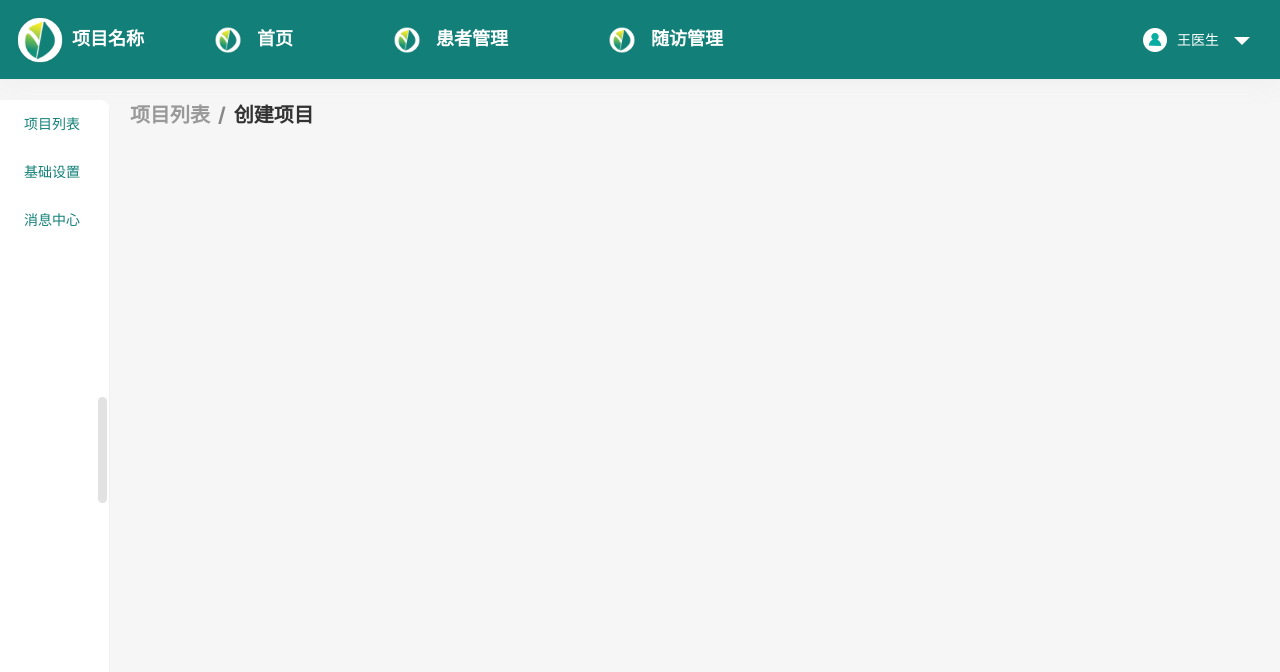
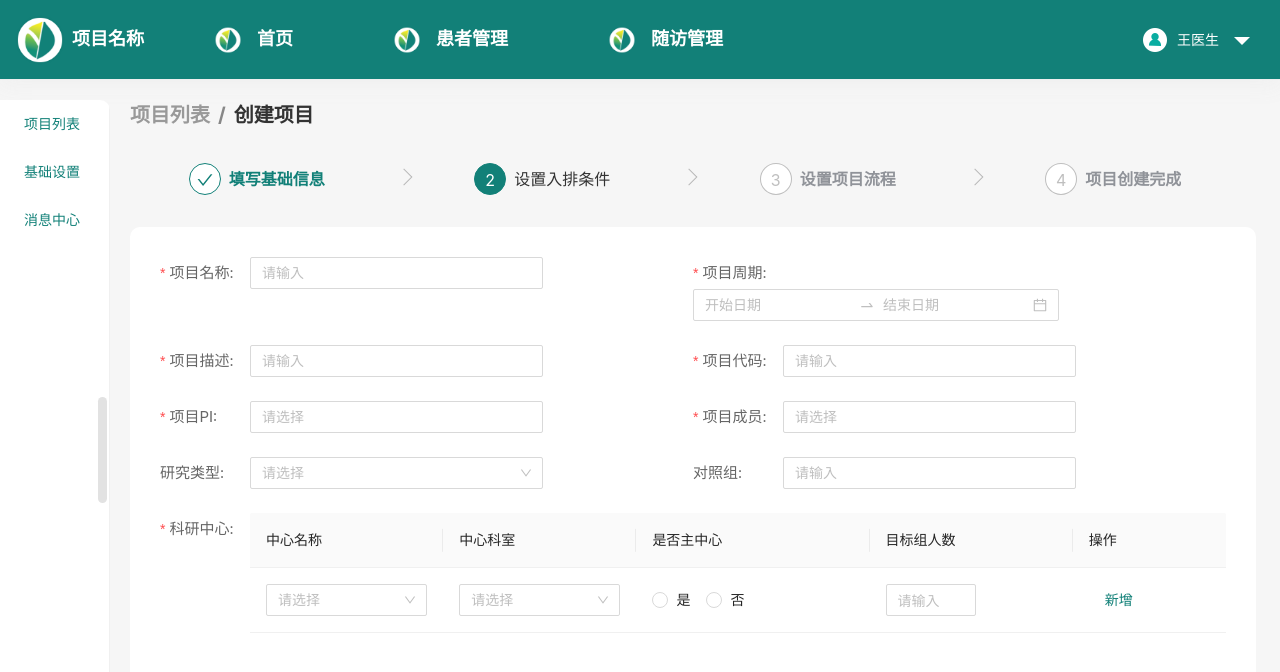
Before and after one commit to Hijin/vite3-React-ts-antd4, a React (Vite) app: page /researchpc/projects/create in a window 1280 px wide. Shown: the top 672 px of the page. Built offline with nearby package versions, Linux system fonts and the light colour scheme.

Commit message:
feat: 创建项目

```diff
--- a/src/App.tsx
+++ b/src/App.tsx
@@ -1,8 +1,11 @@
 import { Suspense, useContext } from 'react';
 import { Provider } from 'mobx-react';
 import { BrowserRouter as Router, useRoutes } from 'react-router-dom';
+import { ConfigProvider } from 'antd';
 import routes from '@/routes';
 import store from '@/store';
+import zhCN from 'antd/es/locale/zh_CN';
+import 'moment/locale/zh-cn';
 import 'antd/dist/antd.less';
 import '@/assets/styles/common.less';
 import '@/assets/styles/overwrite.less';
@@ -11,6 +14,7 @@ const GetRoutes = () => useRoutes(routes);
 
 const App = () => {
   return (
+    <ConfigProvider locale={zhCN} >
       <Provider {...useContext(store)}>
         <Router>
           <Suspense>
@@ -18,6 +22,7 @@ const App = () => {
           </Suspense>
         </Router>
       </Provider>
+    </ConfigProvider>
   );
 };
 
--- a/src/assets/styles/overwrite.less
+++ b/src/assets/styles/overwrite.less
@@ -31,3 +31,7 @@
     color: #333;
   }
 }
+.ant-form-item-label > label{
+  font-size: 15px;
+  color: #666;
+}
--- /dev/null
+++ b/src/components/SelectNet/index.tsx
@@ -0,0 +1,28 @@
+import { useEffect, useState } from 'react'
+import { Select } from 'antd'
+
+const { Option } = Select;
+const SelectNet = ({ placeholder = '请选择', ...resetProps }:any) => {
+  const [options, setOptions] = useState<any[]>([])
+  const [optionsLoading, setOptionsLoading] = useState(false)
+  useEffect(() => {
+    getOptions()
+  }, [])
+  const getOptions = () => {
+    setOptionsLoading(true)
+    // TODO: 配置字典枚举查询
+    setTimeout(() => {
+      setOptions([
+        { key: 'option1', label: 'option1' },
+        { key: 'option2', label: 'option2' },
+        { key: 'option3', label: 'option3' }
+      ])
+      setOptionsLoading(false)
+    }, 2000)
+  }
+  return <Select placeholder={placeholder} loading={optionsLoading} {...resetProps}>
+    {options.map((v: any) => <Option value={v.key} key={v.key}>{v.label}</Option>)}
+  </Select>
+}
+
+export default SelectNet
--- a/src/components/index.ts
+++ b/src/components/index.ts
@@ -1 +1,2 @@
 export { default as Loading } from './Loading';
+export { default as SelectNet } from './SelectNet';
--- a/src/pages/login/index.tsx
+++ b/src/pages/login/index.tsx
@@ -11,8 +11,7 @@ const Login = ({ userStore }: any) => {
 
   return (
     <div>
-      fdsajdf
-      <div>1112djahfsdha</div>
+      傲世轻物
       <div>{token}</div>
     </div>
   );
--- a/src/pages/projects/index.tsx
+++ b/src/pages/projects/index.tsx
@@ -1,6 +1,8 @@
 import { Outlet } from "react-router-dom"
 const Project = () => {
-  return <Outlet />
+  return <>
+  <Outlet />
+  </>
 }
 
 export default Project
--- /dev/null
+++ b/src/pages/projects/projectCreate/firstStep/index.less
@@ -0,0 +1,24 @@
+.pc-first{
+  padding: 30px;
+  &__commit-btn{
+    width: 330px;
+    margin-top: 150px;
+  }
+  &__form-item-table{
+    width: 100% !important;
+    padding-right: 0 !important;
+  }
+  .ant-form-item{
+    width: 50%;
+  }
+  @media screen and (min-width:1250px) {
+    .ant-form-item{
+      padding-right: 150px;
+    }
+  }
+  @media screen and (max-width:1250px) {
+    .ant-form-item{
+      padding-right: 80px;
+    }
+  }
+}
--- /dev/null
+++ b/src/pages/projects/projectCreate/firstStep/index.tsx
@@ -0,0 +1,123 @@
+import { useEffect, useState } from 'react';
+import { Form, Input, DatePicker, Select, Button, Table } from 'antd'
+import moment from 'moment';
+import TableColumns from './tableColumns'
+import './index.less'
+
+const { RangePicker } = DatePicker;
+const { Option } = Select;
+const FirstStep = () => {
+  const [PIOptions, setPIOptions] = useState<any[]>([])
+  const [departments, setDepartments] = useState([
+    { key: new Date().getTime() }
+  ])
+  const [optionsLoading, setOptionsLoading] = useState({
+    PIOptionsLoading: false,
+    memberOptionsLoading: false,
+    typeOptionsLoading: false,
+    contrastLoading: false,
+  })
+  const [form] = Form.useForm()
+
+  useEffect(() => {
+    getOptions('PIOptionsLoading')
+  }, [])
+  const getOptions = (loadingProp: string) => {
+    setOptionsLoading({
+      ...optionsLoading,
+      [loadingProp]: true
+    })
+    setTimeout(() => {
+      setPIOptions([
+        { key: 'PI1', label: 'PI1' },
+        { key: 'PI2', label: 'PI2' },
+        { key: 'PI3', label: 'PI3' },
+        { key: 'PI4', label: 'PI4' },
+      ])
+      setOptionsLoading({
+        ...optionsLoading,
+        [loadingProp]: false
+      })
+    }, 5000)
+  }
+  const handleDepartmentsChange = () => {
+    form.setFieldValue('depart',departments)
+  }
+  const handleDepartmentsAdd = () => {
+    setDepartments([
+      ...departments,
+      { key: new Date().getTime() }
+    ])
+  }
+  const cols = TableColumns({
+    onChange: handleDepartmentsChange,
+    onAdd: handleDepartmentsAdd
+  })
+
+  const disabledDate = (current: any) => {
+    return current && current < moment().endOf('day');
+  };
+
+  const handleContrastChange = (value: string) => {
+    console.log(`selected ${value}`);
+  };
+  const handleCommit = () => {
+    form.validateFields().then((vals) => {
+      console.log(vals)
+    }).catch((err) => {
+      console.log("err==>", err)
+    })
+    console.log("departments==>", departments)
+  }
+
+  return <>
+    <div className="pc-first bg-w br-10 mt-20">
+      <Form
+        form={form}
+        className='flex-wp'
+        labelCol={{ flex: '90px' }}
+        labelAlign="left"
+        labelWrap
+        wrapperCol={{ flex: 1 }}
+        colon={false}
+      >
+        <Form.Item label="项目名称:" name="name" rules={[{ required: true, message: '请输入项目名称' }]}>
+          <Input placeholder='请输入' />
+        </Form.Item>
+        <Form.Item label="项目周期:" name="date" rules={[{ required: true, message: '请选择项目周期' }]}>
+          <RangePicker disabledDate={disabledDate} />
+        </Form.Item>
+        <Form.Item label="项目描述:" name="desc" rules={[{ required: true, message: '请输入项目描述' }]}>
+          <Input placeholder='请输入' />
+        </Form.Item>
+        <Form.Item label="项目代码:" name="code" rules={[{ required: true, message: '请输入项目代码' }]}>
+          <Input placeholder='请输入' />
+        </Form.Item>
+        <Form.Item label="项目PI:" name="PI" rules={[{ required: true, message: '请选择项目PI' }]}>
+          <Select placeholder='请选择' mode="multiple" loading={optionsLoading.PIOptionsLoading}>
+            {PIOptions.map((v: any) => <Option value={v.key} key={v.key}>{v.label}</Option>)}
+          </Select>
+        </Form.Item>
+        <Form.Item label="项目成员:" name="member" rules={[{ required: true, message: '请选择项目成员' }]}>
+          <Select placeholder='请选择' mode="multiple" />
+        </Form.Item>
+        <Form.Item label="研究类型:" name="type" >
+          <Select placeholder='请选择' />
+        </Form.Item>
+        <Form.Item label="对照组:" name="contrast">
+          <Select placeholder='请输入' mode="tags" onChange={handleContrastChange}>
+          </Select>
+        </Form.Item>
+        <Form.Item label="科研中心:" name='depart' className='pc-first__form-item-table' rules={[{ required: true, message: '请添加科研中心' }]}>
+          <Table dataSource={departments} columns={cols} pagination={false} />
+        </Form.Item>
+      </Form>
+    </div>
+    <div className='t-c'>
+      <Button className='pc-first__commit-btn' type="primary" shape="round" onClick={handleCommit}>下一步:设置入排条件</Button>
+    </div>
+  </>
+
+}
+
+export default FirstStep
--- /dev/null
+++ b/src/pages/projects/projectCreate/firstStep/tableColumns.tsx
@@ -0,0 +1,27 @@
+import { Button, Radio, InputNumber } from 'antd'
+import { SelectNet } from '@/components'
+
+const TableColumns = ({ onChange, onAdd }: any) => {
+  const handlePropsChange = (record: any, val: string, prop: string) => {
+    record[prop] = val
+    onChange && onChange()
+  }
+  return [
+    {
+      title: '中心名称', dataIndex: 'name', key: 'name', render: (text: string, record: any) =>
+        <SelectNet onChange={(val: any) => handlePropsChange(record, val, 'name')} />
+    },
+    { title: '中心科室', dataIndex: 'depart', key: 'depart', render: (text: string, record: any) => <SelectNet onChange={(val: any) => handlePropsChange(record, val, 'depart')} /> },
+    {
+      title: '是否主中心', dataIndex: 'main', key: 'main', render: (text: string, record: any) =>
+        <Radio.Group value={record.main} onChange={(val: any) => handlePropsChange(record, val, 'main')} >
+          <Radio value={1}>是</Radio>
+          <Radio value={2}>否</Radio>
+        </Radio.Group>
+    },
+    { title: '目标组人数', dataIndex: 'count', key: 'count', render: (text: string, record: any) => <InputNumber min={0} placeholder='请输入' onChange={(val: any) => handlePropsChange(record, val, 'count')} /> },
+    { title: '操作', dataIndex: 'option', key: 'option', render: (text: string, record: any) => <Button type="link" onClick={() => onAdd && onAdd(record)}>新增</Button> },
+  ]
+}
+
+export default TableColumns
--- a/src/pages/projects/projectCreate/index.less
+++ b/src/pages/projects/projectCreate/index.less
@@ -1 +1,22 @@
-.project-create {}
+.project-create {
+  .ant-steps-item-title {
+    font-size: 16px;
+    font-weight: bold;
+  }
+
+  .ant-steps-item-finish>.ant-steps-item-container>.ant-steps-item-content>.ant-steps-item-title {
+    color: @primary-color;
+  }
+
+  .ant-steps-item-process>.ant-steps-item-container>.ant-steps-item-content>.ant-steps-item-title {
+    font-weight: 400;
+    color: #333333;
+  }
+
+  .ant-steps-item-wait>.ant-steps-item-container>.ant-steps-item-content>.ant-steps-item-title {
+    color: #909399;
+  }
+  &__form{
+    padding: 30px;
+  }
+}
--- a/src/pages/projects/projectCreate/index.tsx
+++ b/src/pages/projects/projectCreate/index.tsx
@@ -1,16 +1,27 @@
 
-import { Breadcrumb } from 'antd';
-import { useNavigate } from 'react-router-dom';
+import { Breadcrumb, Steps } from 'antd';
+import { useNavigate, Outlet } from 'react-router-dom';
 import './index.less'
 const projectCreate = () => {
   const navigate = useNavigate()
   return <div className="project-create">
     <Breadcrumb>
       <Breadcrumb.Item>
-        <a onClick={()=>{navigate(-1)}}>项目列表</a>
+        <a onClick={() => { navigate(-1) }}>项目列表</a>
       </Breadcrumb.Item>
       <Breadcrumb.Item>创建项目</Breadcrumb.Item>
     </Breadcrumb>
+    <Steps
+      type="navigation"
+      current={-1}
+      className="site-navigation-steps mt-20"
+    >
+      <Steps.Step status="finish" title="填写基础信息" />
+      <Steps.Step status="process" title="设置入排条件" />
+      <Steps.Step status="wait" title="设置项目流程" />
+      <Steps.Step status="wait" title="项目创建完成" />
+    </Steps>
+    <Outlet />
   </div>
 }
 
--- a/src/routes.tsx
+++ b/src/routes.tsx
@@ -6,7 +6,9 @@ import Visit from '@/pages/visit';
 import Setting from '@/pages/setting';
 const Projects = lazy(() => import('@/pages/projects'));
 const ProjectsList = lazy(() => import('@/pages/projects/projectList'));
-const ProjectCreate = lazy(() => import('@/pages/projects/projectCreate'));
+// const ProjectCreate = lazy(() => import('@/pages/projects/projectCreate'));
+import ProjectCreate from '@/pages/projects/projectCreate';
+import ProjectCreateFirstStep from '@/pages/projects/projectCreate/firstStep';
 import Message from '@/pages/message';
 import Config from '@/pages/config';
 import Means from '@/pages/config/pages/meas';
@@ -49,8 +51,13 @@ export const homeMenus = [
     exec: true,
     element: <Projects />,
     children: [
-      { path: '', name: 'projectsList',hideInMenu:true, element: <ProjectsList /> },
-      { path: 'create', name: 'projectsCreate',hideInMenu:true, element: <ProjectCreate /> }
+      { path: '', name: 'projectsList', hideInMenu: true, element: <ProjectsList /> },
+      {
+        path: 'create', name: 'projectsCreate', hideInMenu: true, element: <ProjectCreate />,
+        children: [
+          { path: '', name: 'projectsCreateFirstStep', hideInMenu: true, element: <ProjectCreateFirstStep />, }
+        ]
+      }
     ],
   },
   {
```
Also changed, not shown: 1 other file (tests, documents, lock files or other folders). Lines whose indentation alone changed are shown as unchanged.
